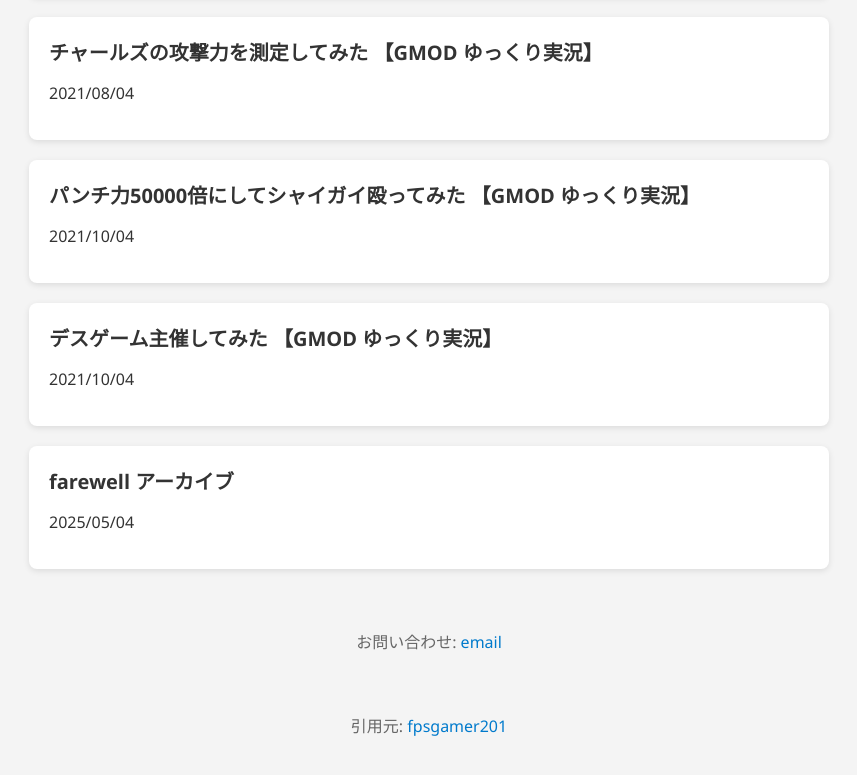
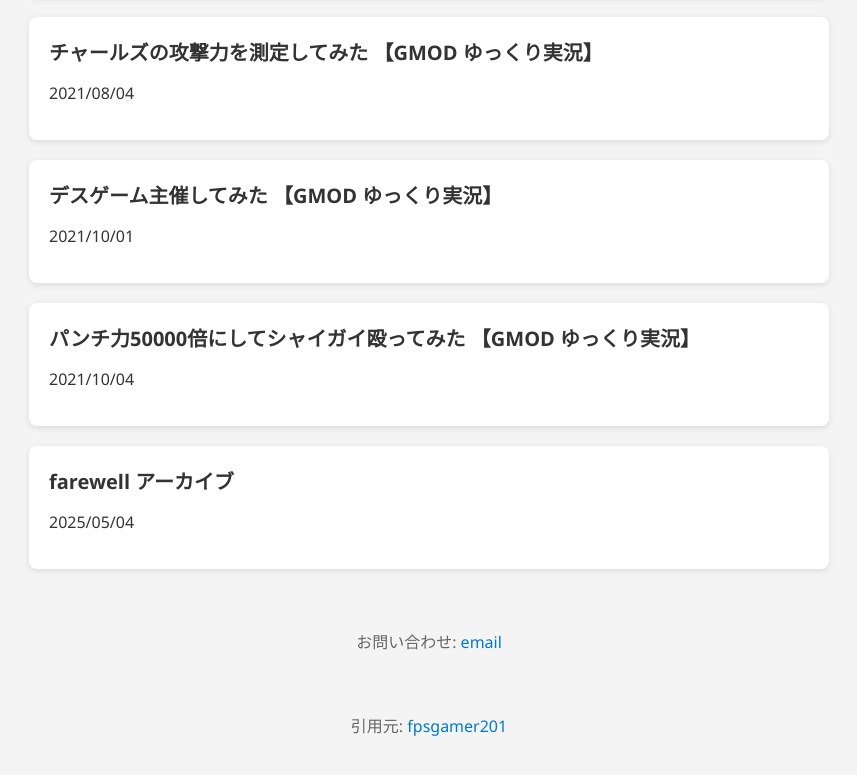
Before and after one commit to calcsupv/3920598215-821-85280195, a plain HTML site: page index/v1.html in a window 1280 px wide. Shown: the part 2585-3360 px from the top of the page, without its empty margins (211-1068 px from the left). Drawn offline with Linux system fonts and the light colour scheme.

Commit message:
Update v1.html

```diff
--- a/index/v1.html
+++ b/index/v1.html
@@ -177,7 +177,7 @@
   { date: '2025/05/04', title: 'farewell アーカイブ', url: 'https://drive.google.com/file/d/1TNMWf75bdHjeFyWpNqMiCkmoqppweWww/preview' },
   { date: '2021/08/04', title: 'チャールズの攻撃力を測定してみた 【GMOD ゆっくり実況】', url: 'https://drive.google.com/file/d/1ChTuAtph8FEzcYnBHvmW_a0anBfCGX_W/preview' },
   { date: '2021/10/04', title: 'パンチ力50000倍にしてシャイガイ殴ってみた 【GMOD ゆっくり実況】', url: 'https://drive.google.com/file/d/1q9QutnRhOHLq3d61hc_dkBSeGCguEBYp/preview' },
-  { date: '2021/10/04', title: 'デスゲーム主催してみた 【GMOD ゆっくり実況】', url: 'https://calcsupv.github.io/-/29c0m17092824wadjspa43/93kh16329q0tjskdauw8i/1.html' }
+  { date: '2021/10/01', title: 'デスゲーム主催してみた 【GMOD ゆっくり実況】', url: 'https://calcsupv.github.io/-/29c0m17092824wadjspa43/93kh16329q0tjskdauw8i/1.html' }
 ];
 
 
```
